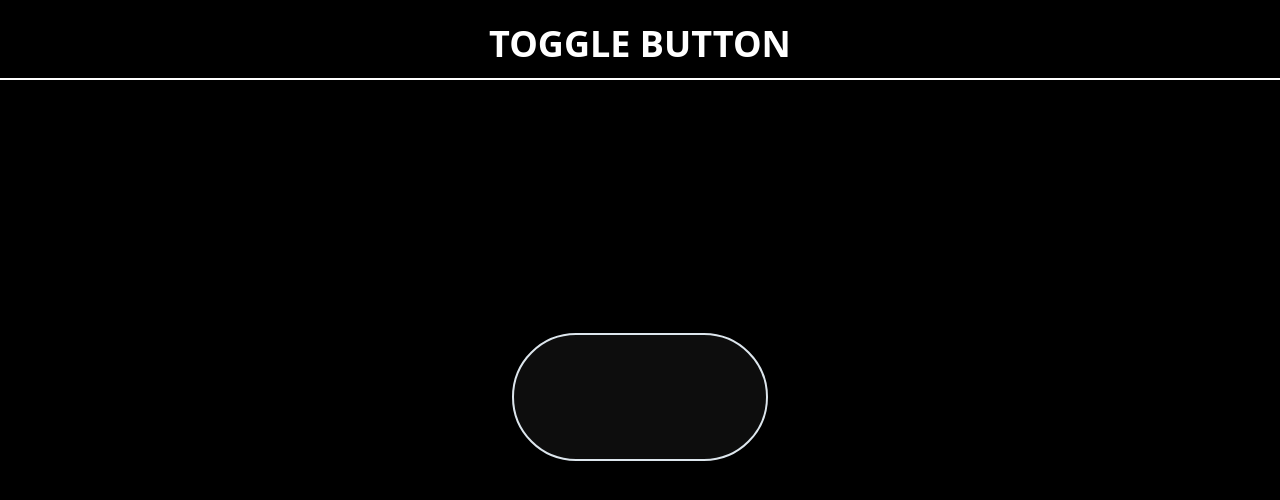
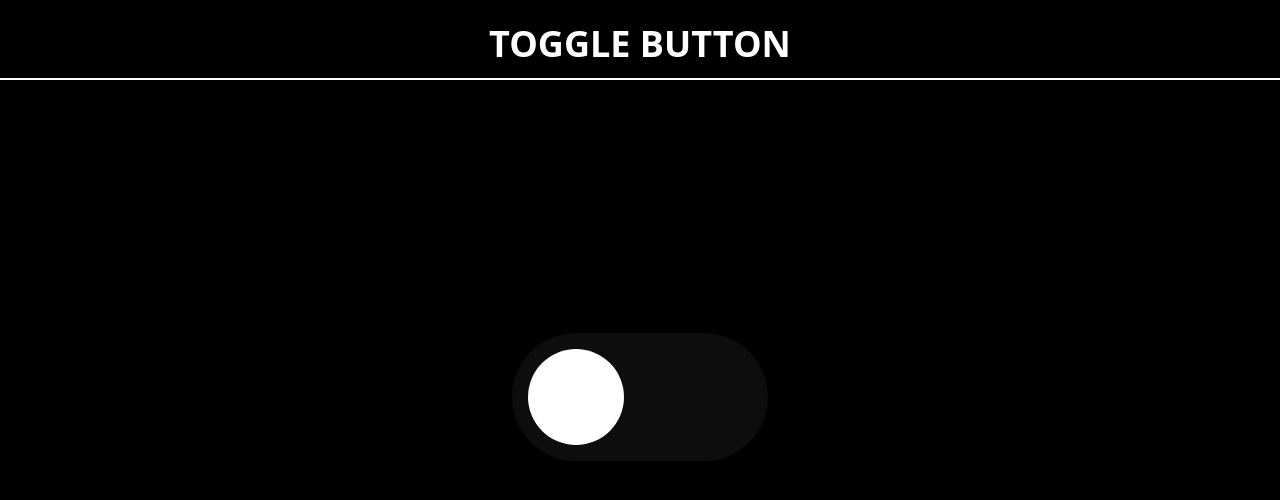
Before and after one commit to OndrejLosensky/toggle-button, a React (Create React App) app: page / in a window 1280 px wide. Shown: the top 500 px of the page. Built offline with nearby package versions, Linux system fonts and the light colour scheme.

Commit message:
animace toggle-buttonu

```diff
--- a/src/components/toggle/Toggle.js
+++ b/src/components/toggle/Toggle.js
@@ -8,7 +8,7 @@ const Toggle = () => {
         <div>
             <label htmlFor="toggle-button">
                 <input type="checkbox" id="toggle-button" className="cursor-pointer h-32 w-64 rounded-full appearance-none
-                bg-slate-50 bg-opacity-5 border-textColor border-2 checked:bg-slate-400 transition duration-200 relative"/>
+                bg-slate-50 bg-opacity-5 border-textColor border-3 checked:bg-slate-400 transition duration-300 relative"/>
             </label>
         </div>
     )
--- a/src/index.css
+++ b/src/index.css
@@ -1,3 +1,13 @@
 @tailwind base;
 @tailwind components;
 @tailwind utilities;
+
+
+#toggle-button::after {
+    content: '';
+    @apply h-32 w-32 rounded-full bg-white absolute left-0 top-0 transform scale-75 transition duration-300;
+}
+
+#toggle-button:checked::after {
+    @apply transform scale-75 translate-x-32;
+}
```
